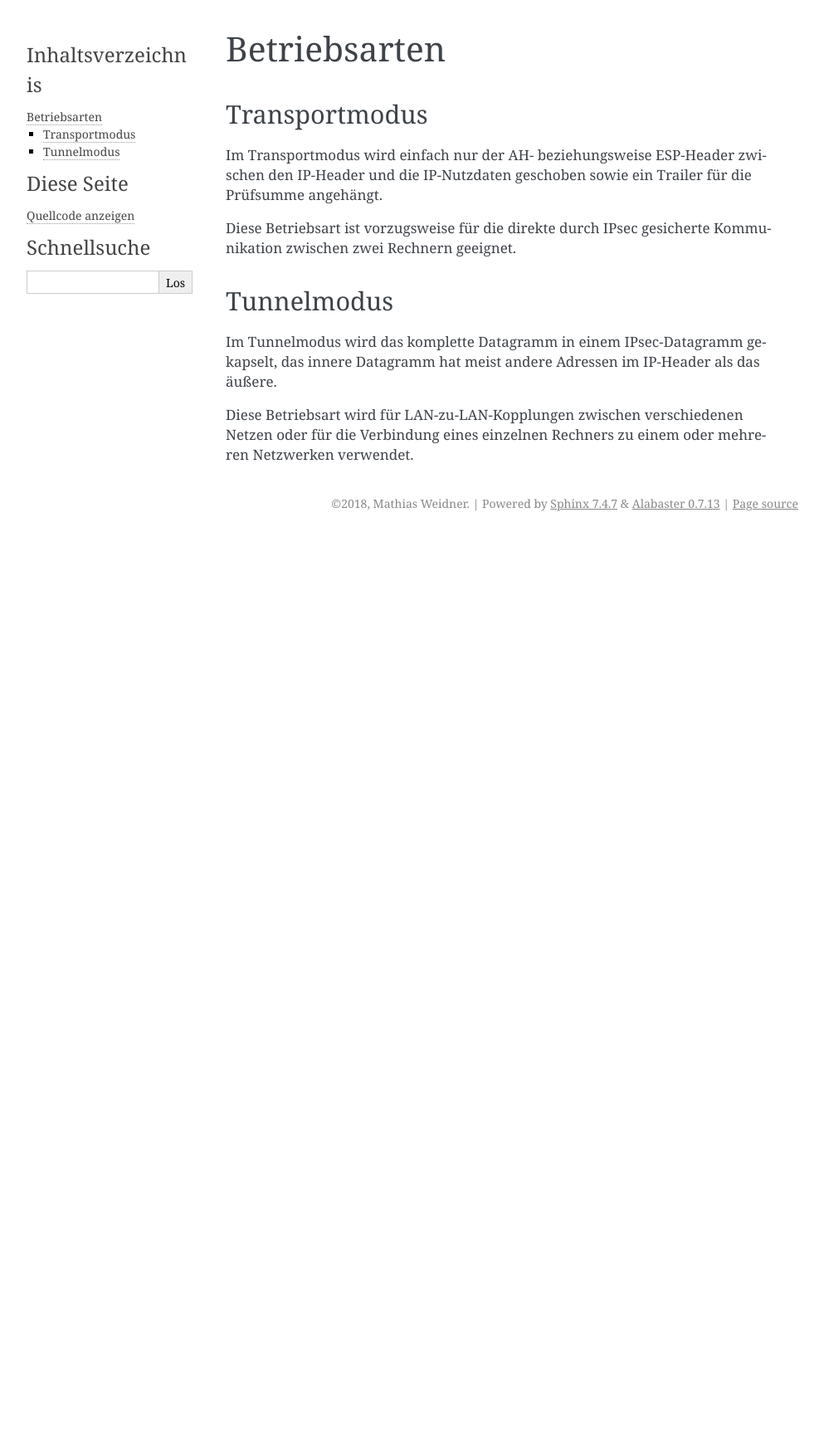
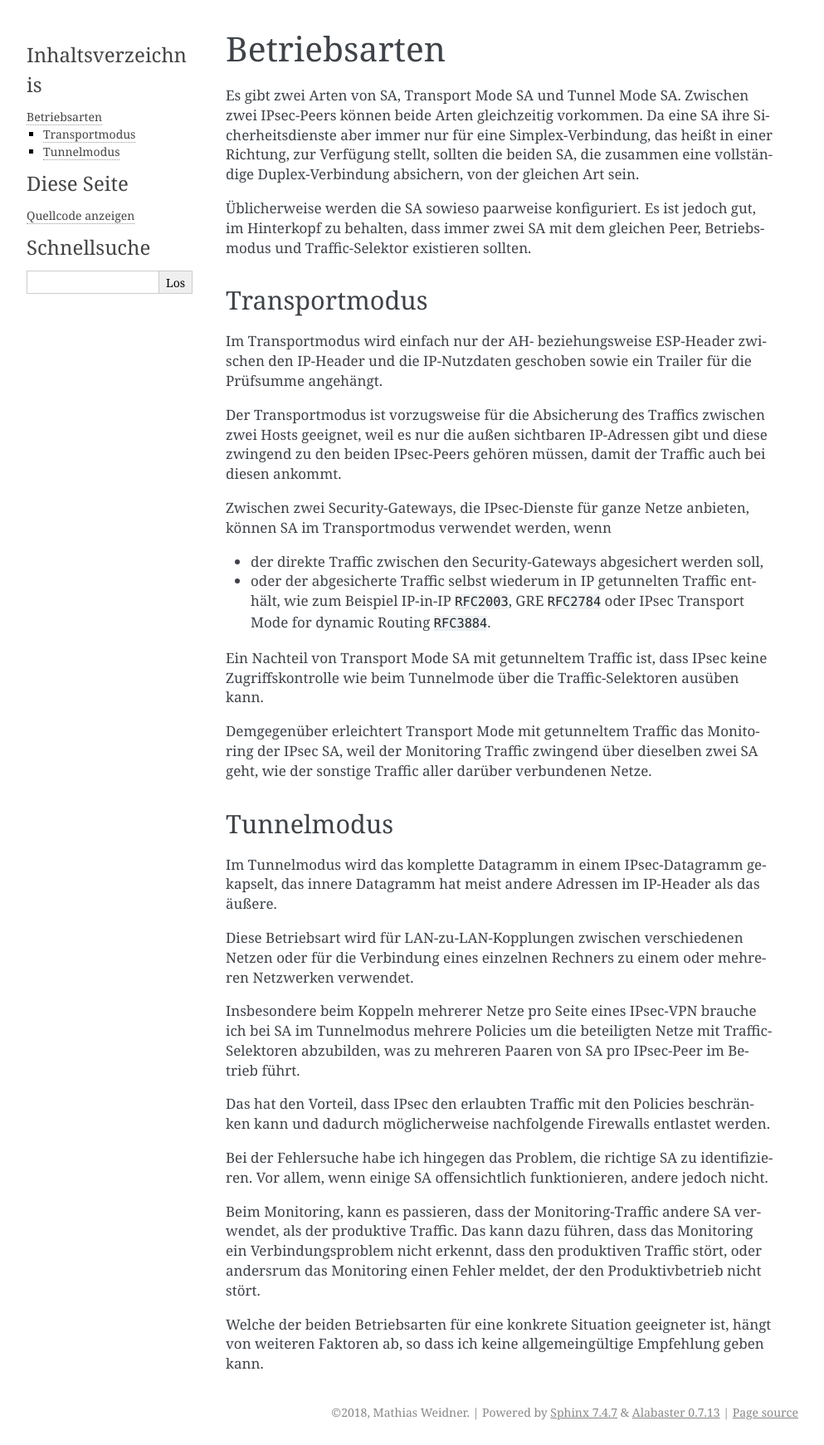
Before and after one commit to matwei-books/Fehlersuche-bei-IPsec-VPN-mit-IKEv2, a Sphinx documentation site: the page built from source/ikev2/betriebsarten.rst, in a window 1280 px wide. Shown: the whole page at 83% size, without its empty margins (148-1141 px from the left). Built offline with Sphinx 7.4.7, drawn with Linux system fonts in a browser that asks for light colours; cross-references to code outside the pages are shown as plain code; before the commit the page ends 900 px from its top, so only the background shows below that.

Commit message:
Text ergänzt, weitere Literaturverweise

```diff
--- a/source/ikev2/betriebsarten.rst
+++ b/source/ikev2/betriebsarten.rst
@@ -1,6 +1,17 @@
 
 Betriebsarten
 =============
+
+Es gibt zwei Arten von SA, Transport Mode SA und Tunnel Mode SA.
+Zwischen zwei IPsec-Peers können beide Arten gleichzeitig vorkommen.
+Da eine SA ihre Sicherheitsdienste aber immer nur für eine
+Simplex-Verbindung, das heißt in einer Richtung, zur Verfügung stellt,
+sollten die beiden SA, die zusammen eine vollständige Duplex-Verbindung
+absichern, von der gleichen Art sein.
+
+Üblicherweise werden die SA sowieso paarweise konfiguriert.
+Es ist jedoch gut, im Hinterkopf zu behalten, dass immer zwei SA mit dem
+gleichen Peer, Betriebsmodus und Traffic-Selektor existieren sollten.
 
 Transportmodus
 --------------
@@ -9,8 +20,29 @@ Im Transportmodus wird einfach nur der AH- beziehungsweise ESP-Header
 zwischen den IP-Header und die IP-Nutzdaten geschoben sowie ein Trailer
 für die Prüfsumme angehängt.
 
-Diese Betriebsart ist vorzugsweise für die direkte durch IPsec gesicherte
-Kommunikation zwischen zwei Rechnern geeignet.
+Der Transportmodus ist vorzugsweise für die Absicherung des Traffics
+zwischen zwei Hosts geeignet, weil es nur die außen sichtbaren
+IP-Adressen gibt und diese zwingend zu den beiden IPsec-Peers gehören
+müssen, damit der Traffic auch bei diesen ankommt.
+
+Zwischen zwei Security-Gateways, die IPsec-Dienste für ganze Netze
+anbieten, können SA im Transportmodus verwendet werden, wenn
+
+* der direkte Traffic zwischen den Security-Gateways abgesichert werden
+  soll,
+* oder der abgesicherte Traffic selbst wiederum in IP getunnelten
+  Traffic enthält, wie zum Beispiel IP-in-IP :cite:`RFC2003`,
+  GRE :cite:`RFC2784` oder IPsec Transport Mode for dynamic Routing
+  :cite:`RFC3884`.
+
+Ein Nachteil von Transport Mode SA mit getunneltem Traffic ist, dass
+IPsec keine Zugriffskontrolle wie beim Tunnelmode über die
+Traffic-Selektoren ausüben kann.
+
+Demgegenüber erleichtert Transport Mode mit getunneltem Traffic das
+Monitoring der IPsec SA, weil der Monitoring Traffic zwingend über
+dieselben zwei SA geht, wie der sonstige Traffic aller darüber
+verbundenen Netze.
 
 Tunnelmodus
 -----------
@@ -22,3 +54,27 @@ als das äußere.
 Diese Betriebsart wird für LAN-zu-LAN-Kopplungen zwischen verschiedenen
 Netzen oder für die Verbindung eines einzelnen Rechners zu einem oder
 mehreren Netzwerken verwendet.
+
+Insbesondere beim Koppeln mehrerer Netze pro Seite eines IPsec-VPN
+brauche ich bei SA im Tunnelmodus mehrere Policies um die beteiligten
+Netze mit Traffic-Selektoren abzubilden, was zu mehreren Paaren von SA
+pro IPsec-Peer im Betrieb führt.
+
+Das hat den Vorteil, dass IPsec den erlaubten Traffic mit den Policies
+beschränken kann und dadurch möglicherweise nachfolgende Firewalls
+entlastet werden.
+
+Bei der Fehlersuche habe ich hingegen das Problem, die richtige SA zu
+identifizieren.
+Vor allem, wenn einige SA offensichtlich funktionieren, andere jedoch
+nicht.
+
+Beim Monitoring, kann es passieren, dass der Monitoring-Traffic andere
+SA verwendet, als der produktive Traffic.
+Das kann dazu führen, dass das Monitoring ein Verbindungsproblem nicht
+erkennt, dass den produktiven Traffic stört, oder andersrum das
+Monitoring einen Fehler meldet, der den Produktivbetrieb nicht stört.
+
+Welche der beiden Betriebsarten für eine konkrete Situation geeigneter
+ist, hängt von weiteren Faktoren ab, so dass ich keine allgemeingültige
+Empfehlung geben kann.
--- a/source/troubleshoot-ipsec.bib
+++ b/source/troubleshoot-ipsec.bib
@@ -410,3 +410,29 @@
   url           = {https://www.bsi.bund.de/SharedDocs/Downloads/DE/BSI/Publikationen/TechnischeRichtlinien/TR02102/BSI-TR-02102-3.html},
   institution = {BSI},
 }
+
+@techreport{RFC2003,
+  author = {C. Perkins},
+  title = {{IP Encapsulation within IP}},
+  howpublished = {Internet Requests for Comments},
+  type = {RFC},
+  number = {2003},
+  year = {1996},
+  month = {October},
+  issn = {2070-1721},
+  publisher = {RFC Editor},
+  institution = {RFC Editor},
+}
+
+@techreport{RFC3884,
+  author = {J. Touch and L. Eggert and Y. Wang},
+  title = {{Use of IPsec Transport Mode for Dynamic Routing}},
+  howpublished = {Internet Requests for Comments},
+  type = {RFC},
+  number = {3884},
+  year = {2004},
+  month = {September},
+  issn = {2070-1721},
+  publisher = {RFC Editor},
+  institution = {RFC Editor},
+}
```
